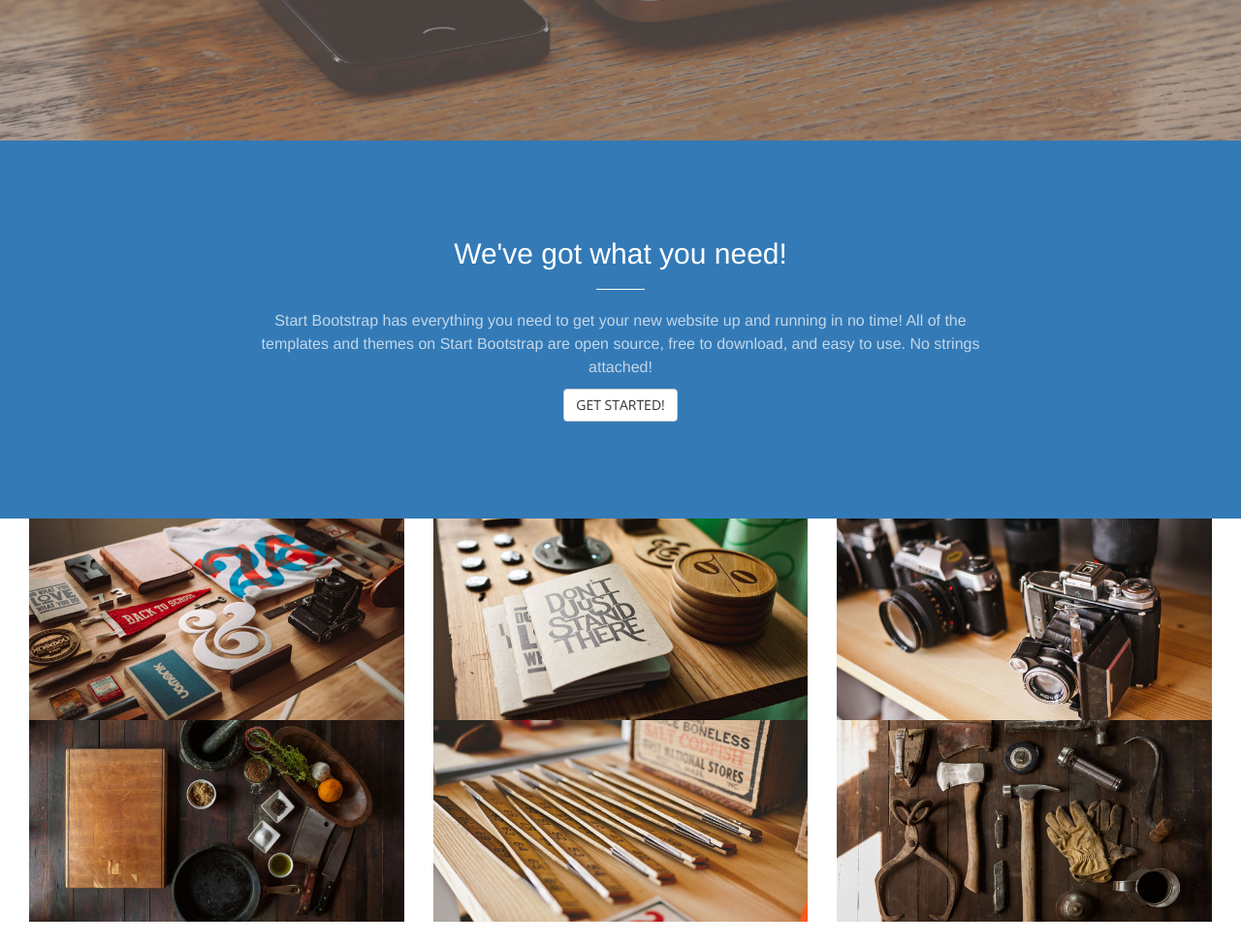
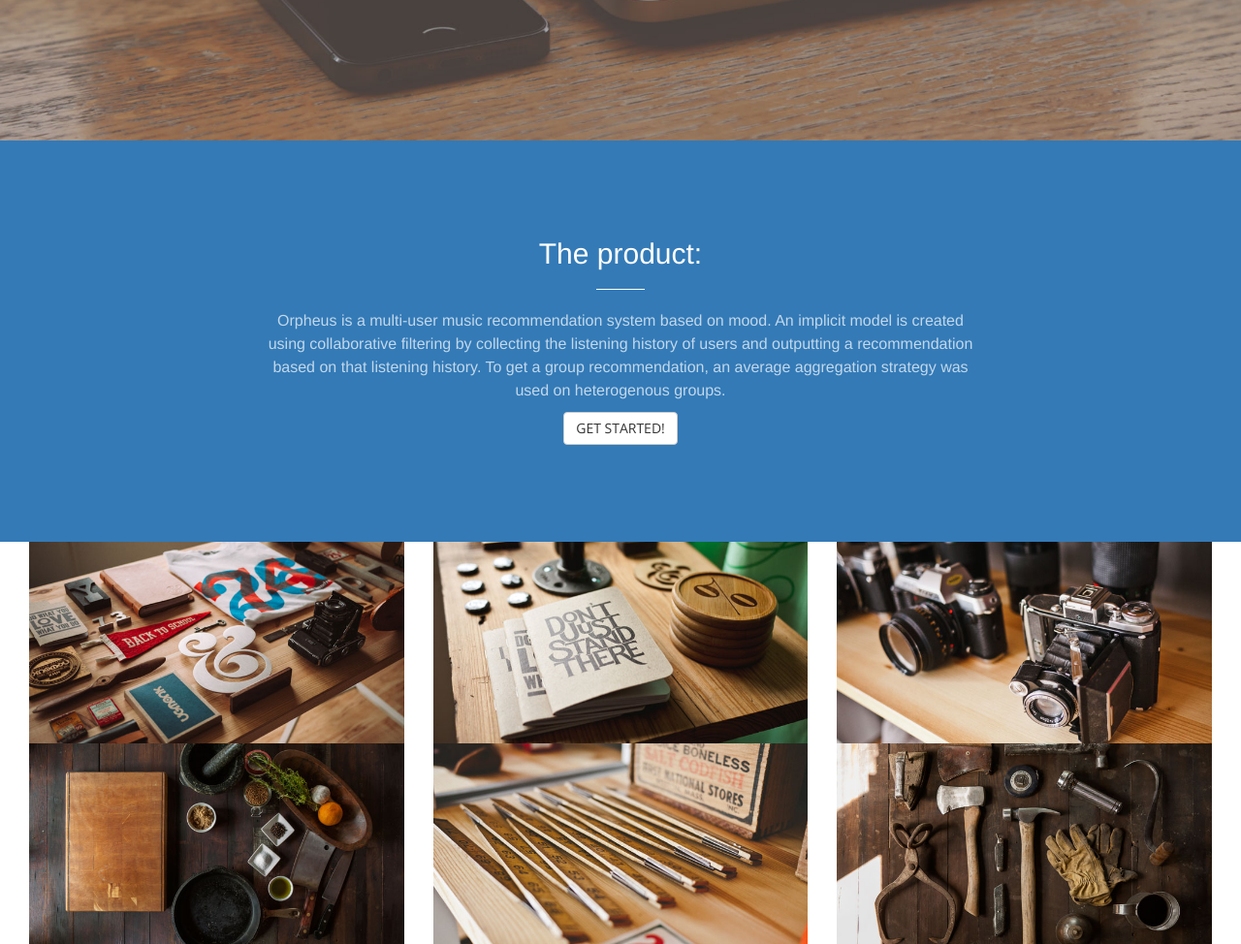
Before and after one commit to 3rdworldjuander/capstone-scripts, a Flask app: page /orpheus in a window 1280 px wide. Shown: the part 655-1629 px from the top of the page at 97% size. Run offline with Flask 2, Linux system fonts and the light colour scheme; some libraries are stand-ins or nearby versions.

Commit message:
Add files via upload

```diff
--- a/scripts/templates/index.html
+++ b/scripts/templates/index.html
@@ -89,9 +89,9 @@
         <div class="container">
             <div class="row">
                 <div class="col-lg-8 col-lg-offset-2 text-center">
-                    <h2 class="section-heading">We've got what you need!</h2>
+                    <h2 class="section-heading">The product:</h2>
                     <hr class="light">
-                    <p class="text-faded">Start Bootstrap has everything you need to get your new website up and running in no time! All of the templates and themes on Start Bootstrap are open source, free to download, and easy to use. No strings attached!</p>
+                    <p class="text-faded">Orpheus is a multi-user music recommendation system based on mood.  An implicit model is created using collaborative filtering by collecting the listening history of users and outputting a recommendation based on that listening history.  To get a group recommendation, an average aggregation strategy was used on heterogenous groups.</p>
                     <a href="#services" class="page-scroll btn btn-default btn-xl sr-button">Get Started!</a>
                 </div>
             </div>
```
